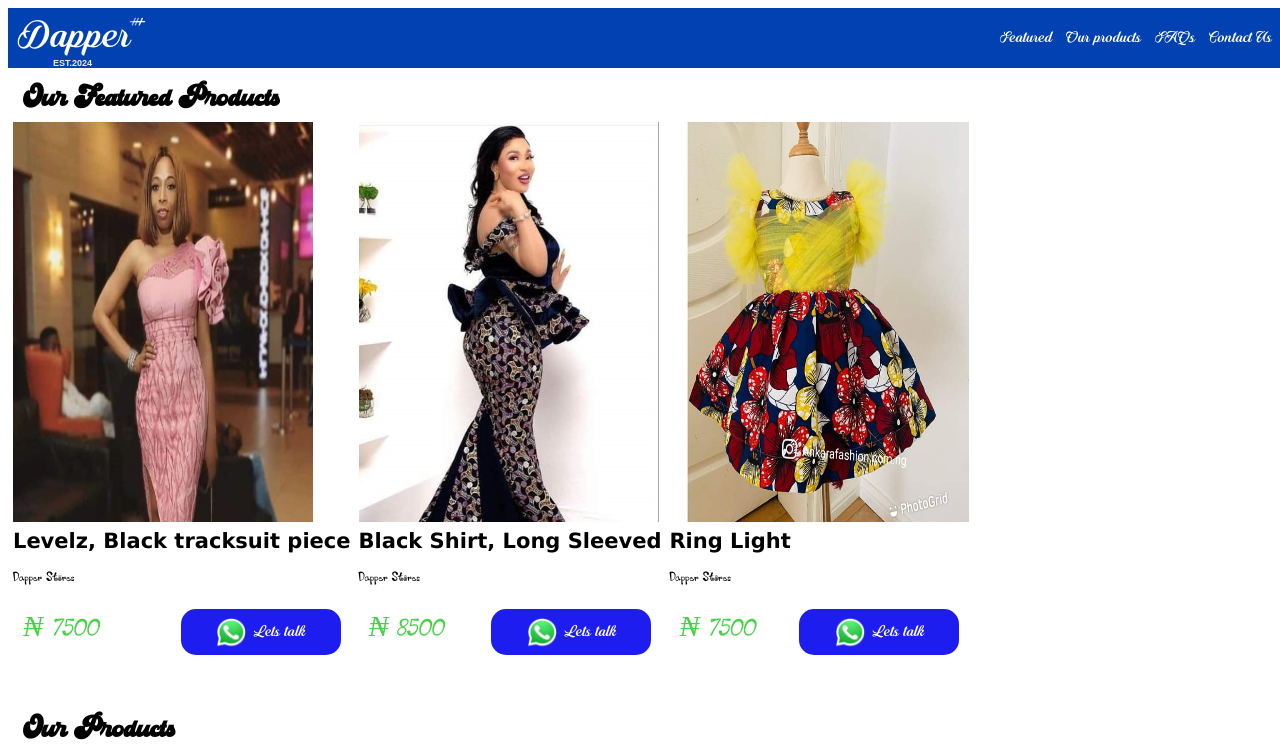
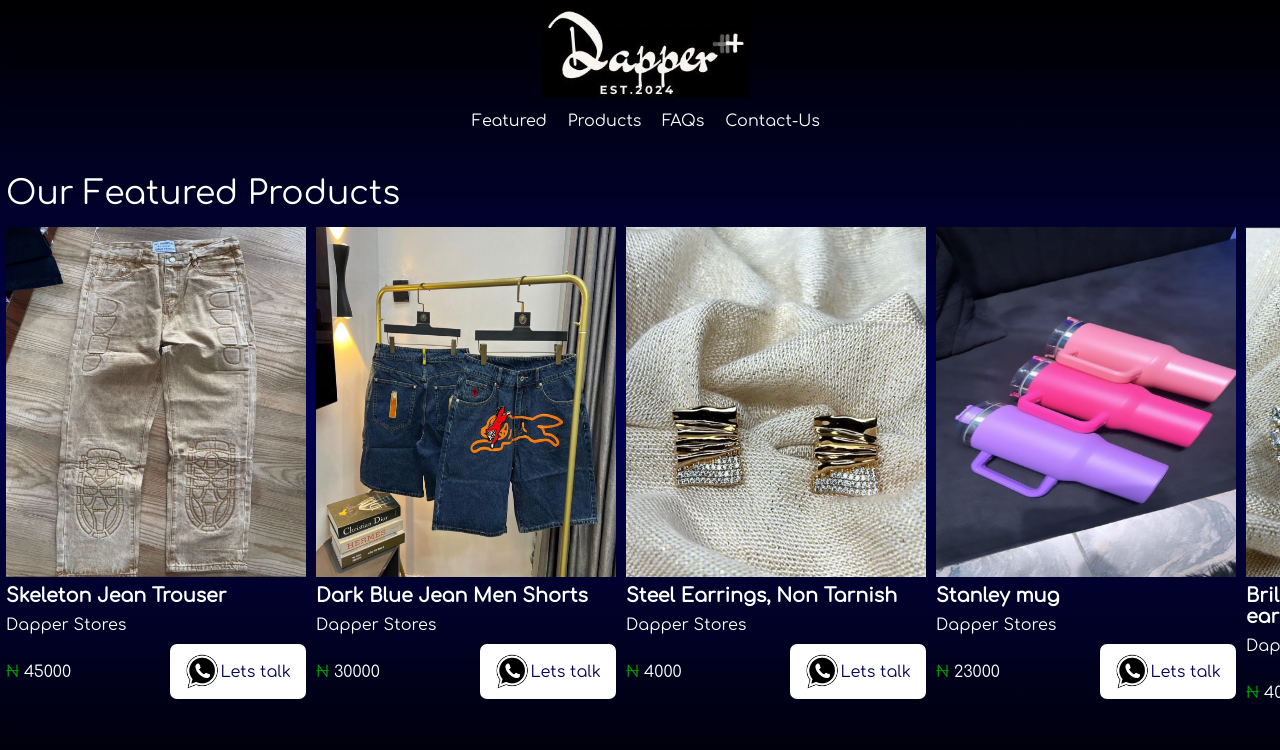
Before and after one commit to Riyanmakweng/dapper, a plain HTML site: page index.html in a window 1280 px wide. Shown: the top 750 px of the page. Drawn offline with Linux system fonts and the light colour scheme.

Commit message:
Add files via upload

```diff
--- a/index.html
+++ b/index.html
@@ -1,172 +1,131 @@
 <!DOCTYPE html>
 <html lang="en">
   <head>
-    <meta charset="UTF-8" />
-    <meta name="viewport" content="width=device-width, initial-scale=1.0" />
-    <title>Trey's Cars</title>
-    <link rel="stylesheet" href="styles.css" />
+    <meta charset="UTF-8"/>
+    <meta name="viewport" content="width=device-width, initial-scale=0.6">
+    <title>Dapper Store</title>
+    <link rel="stylesheet" href="styles.css"/>
   </head>
+
   <body>
-    <header class="header">
-      <!-- <div class="logo">
-        <img src="/imgs/dapper-logo.jpg" alt="" class="logo" />
-      </div> -->
+    <div class="header">
+      <div>
+        <img src="img/dapper-logo.jpg" alt="" class="logo" />
+      </div>
 
-      <div class="logo-clone">
-        <div class="logo-field">
-          <div class="dapper">Dapper</div>
-          <div class="plus1">&#x2b</div>
-          <div class="plus2">&#x2b</div>
-          <div class="plus3">&#x2b</div>
-          <div class="aside"> EST.2024</div>
+      <div class="nav">
+        <a href="#featured">Featured</a>
+        <a href="#normal">Products</a>
+        <a href="#faq">FAQs</a>
+        <a href="#contact">Contact-Us</a>
+      </div>
+    </div>
+    <main>
+      <section id="Featured">
+        <div class="intro">
+          Our Featured Products
+        </div>
+        <div class="container1">
+          <div class="card">
+            <img src="#" alt="" width="300px" height="350px" loading="lazy">
+            <p class="product-info">Black hand-made skirt and blouse</p>
+            <p class="seller">Dapper Stores</p>
+            <div class="price-talk">
+              <p class="price"><span class="naira">&#8358 </span>5000</p>
+              <a href="https://wa.link/rpjarh" class="buy" target="_blank">
+              <img src="img/pngwing.com (4).png" alt="" class="whatsapp-logo">
+              Lets talk</a>
             </div>
           </div>
 
-      <div class="nav">
-        <nav>
-          <a href="#featured">Featured</a>
-          <a href="#our-products">Our products</a>
-          <a href="#faqs">FAQs</a>
-          <a href="#Contact-us">Contact Us</a>
-        </nav>
-      </div>
-    </header>
-
-    <section id="featured">
-      <h2 class="intro">Our Featured Products</h2>
-
-      <div class="container">
           <div class="card">
-          <img src="imgs/car3.jpg" alt="" width="300px" height="400px" loading="lazy">
+            <img src="#" alt="" width="300px" height="350px" loading="lazy">
             <p class="product-info">Black hand-made skirt and blouse</p>
             <p class="seller">Dapper Stores</p>
             <div class="price-talk">
-            <p class="price">&#8358 5000</p>
+              <p class="price"><span class="naira">&#8358 </span>5000</p>
               <a href="https://wa.link/rpjarh" class="buy" target="_blank">
-            <img src="imgs/facebook-logo-facebook-logo-transparent-facebook-icon-transparent-free-free-png (1).png" alt="" class="whatsapp-logo">
+              <img src="img/pngwing.com (4).png" alt="" class="whatsapp-logo">
               Lets talk</a>
             </div>
           </div>
+        </div>
+        </section>
+      <section id="normal">
+        <div class="intro">
+          Our Other Products
+        </div>
+        <div class="container2">
           <div class="card">
-          <img src="imgs/car3.jpg" alt="" width="300px" height="400px">
+            <img src="#" alt="" width="300px" height="350px" loading="lazy">
             <p class="product-info">Black hand-made skirt and blouse</p>
             <p class="seller">Dapper Stores</p>
             <div class="price-talk">
-            <p class="price">&#8358 5000</p>
+              <p class="price"><span class="naira">&#8358 </span>5000</p>
               <a href="https://wa.link/rpjarh" class="buy" target="_blank">
-            <img src="imgs/facebook-logo-facebook-logo-transparent-facebook-icon-transparent-free-free-png (1).png" alt="" class="whatsapp-logo">
+              <img src="img/pngwing.com (4).png" alt="" class="whatsapp-logo">
               Lets talk</a>
             </div>
           </div>
-        <div class="card">
-          <img src="imgs/car3.jpg" alt="" width="300px" height="400px">
-          <p class="product-info">Black hand-made skirt and blouse</p>
-          <p class="seller">Dapper Stores</p>
-          <div class="price-talk">
-            <p class="price">&#8358 5000</p>
-          <a href="https://wa.link/rpjarh" class="buy" target="_blank">
-            <img src="imgs/facebook-logo-facebook-logo-transparent-facebook-icon-transparent-free-free-png (1).png" alt="" class="whatsapp-logo">
-            Lets talk</a>
-          </div>
         </div>
       </section>
-
-    <section id="our-products">
-      <h2 class="intro">Our Products</h2>
-
-      <div class="container our-products">
-        <div class="card">
-          <img src="imgs/car3.jpg" alt="" width="300px" height="400px">
-          <p class="product-info">Black hand-made skirt and blouse</p>
-          <p class="seller">Dapper Stores</p>
-          <div class="price-talk">
-            <p class="price">&#8358 5000</p>
-          <a href="https://wa.link/rpjarh" class="buy" target="_blank">
-            <img src="imgs/facebook-logo-facebook-logo-transparent-facebook-icon-transparent-free-free-png (1).png" alt="" class="whatsapp-logo">
-            Lets talk</a>
-          </div>
-        </div>
-        <div class="card">
-          <img src="imgs/car3.jpg" alt="" width="300px" height="400px">
-          <p class="product-info">Black hand-made skirt and blouse</p>
-          <p class="seller">Dapper Stores</p>
-          <div class="price-talk">
-            <p class="price">&#8358 5000</p>
-          <a href="https://wa.link/rpjarh" class="buy" target="_blank">
-            <img src="imgs/facebook-logo-facebook-logo-transparent-facebook-icon-transparent-free-free-png (1).png" alt="" class="whatsapp-logo">
-            Lets talk</a>
-          </div>
-        </div>
-        <div class="card">
-          <img src="imgs/car3.jpg" alt="" width="300px" height="400px">
-          <p class="product-info">Black hand-made skirt and blouse</p>
-          <p class="seller">Dapper Stores</p>
-          <div class="price-talk">
-            <p class="price">&#8358 5000</p>
-          <a href="https://wa.link/rpjarh" class="buy" target="_blank">
-            <img src="imgs/facebook-logo-facebook-logo-transparent-facebook-icon-transparent-free-free-png (1).png" alt="" class="whatsapp-logo">
-            Lets talk</a>
-          </div>
-        </div>
-    </section>
-
-    <section id="faqs">
+      <section id="faq">
 
         <div class="faqs">
-        <h3 class="faqs-intro">FAQs</h3>
+          <div class="intro">
+            FAQs
+          </div>
+
           <div class="question-box1">
             <p class="question question1">How to place an order?</p>
             <div class="arrow-box">
-            <img src="imgs/arrow_right.png" alt="" class="arrow1">
+              <img src="img/arrow_right.png" alt="" class="arrow1">
             </div>
           </div>
           <p class="answer answer1">You click the lets talk button and talk to Dapper on whatsapp while sending a picture of the product you want to order.</p>
+
           <div class="question-box2">
             <p class="question question2">How to pay for the product?</p>
             <div class="arrow-box">
-            <img src="imgs/arrow_right.png" alt="" class="arrow2">
+              <img src="img/arrow_right.png" alt="" class="arrow2">
             </div>
           </div>
           <p class="answer answer2">After clicking the lets talk button and talking to Dapper, we will direct you on the payment and delivery.</p>
+
           <div class="question-box3">
             <p class="question question3">How long does delivery take?</p>
             <div class="arrow-box">
-            <img src="imgs/arrow_right.png" alt="" class="arrow3">
+              <img src="img/arrow_right.png" alt="" class="arrow3">
             </div>
           </div>
           <p class="answer answer3">After clicking the lets talk button and talking to Dapper, we will tell you about the delivery time which is usually with 7 days.</p>
 
-
-
         </div>
 
       </section>
-
-
-
-    </main>
-
-    <footer id="Contact-us">
-      <p class="intro">Contact us on any of these platforms</p>
+      <section id="contact">
+        <div class="intro">
+          You can contact us on any of these platforms:
+        </div>
         <div class="contacts">
           <div>
-          <a href="https://www.instagram.com/_dapper.inc?igsh=cHM0ZXk4YXhiYzMw&utm_source=qr" target="_blank"><img src="imgs/pngwing.com (1).png" alt=""></a>
+            <a href="https://www.instagram.com/_dapper.inc?igsh=cHM0ZXk4YXhiYzMw&utm_source=qr" target="_blank"><img src="img/pngwing.com (1).png" alt=""></a>
           </div>
           <div>
-          <a href="https://wa.link/rpjarh" target="_blank"><img src="imgs/pngwing.com.png" alt=""></a>
+            <a href="https://wa.link/rpjarh" target="_blank"><img src="img/pngwing.com.png" alt=""></a>
           </div>
           <div>
-          <a href="https://www.facebook.com/profile.php?id=61563830686699&mibextid=LQQJ4d" target="_blank"><img src="imgs/facebook-logo-facebook-logo-transparent-facebook-icon-transparent-free-free-png (1).png" alt=""></a>
+            <a href="https://www.facebook.com/profile.php?id=61563830686699&mibextid=LQQJ4d" target="_blank"><img src="img/facebook-logo.png" alt=""></a>
           </div>
         </div>
+      </section>
+    </main>
 
     <br>
     <hr>
-      <div class="copyright">
-          <div>&gt;&gt;&gt; &copy; Powered by J-Tech &lt;&lt;&lt;</div>
-      </div>
+    <footer>
+      &lt;&lt;&lt; &copy;Powered by J Tech &gt;&gt;&gt; &nbsp;&nbsp;<a href="#">Back to Top</a>
     </footer>
-
 
     <script src="script.js"></script>
   </body>
--- a/script.js
+++ b/script.js
@@ -1,73 +1,147 @@
 "use strict";
 
 const product1 = {
-  img: "imgs/car2.jpg",
-  product_info: "Levelz, Black tracksuit piece",
-  price: 7500,
-  category: "clothes",
-  productNo: 1,
+  img: "img/mini-zirconia.jpg",
+  product_info: "Mini Zirconia set, Non tarnish",
+  price: 6000,
+  category: "jewelery",
   product_seller: "Dapper Stores",
   type: "featured",
 };
 
+const product8 = {
+  img: "img/crystal-earrings.jpg",
+  product_info: "Simple but elegant sey of crystal earrings, non tanish",
+  price: 4000,
+  category: "jewelery",
+  product_seller: "Dapper Stores",
+  type: "normal",
+};
+
 const product2 = {
-  img: "imgs/car3.jpg",
-  product_info: "Black Shirt, Long Sleeved",
-  price: 8500,
+  img: "img/steel-earrings.jpg",
+  product_info: "Steel Earrings, Non Tarnish",
+  price: 4000,
   category: "clothes",
-  productNo: 2,
+  product_seller: "Dapper Stores",
+  type: "normal",
+};
+
+const product3 = {
+  img: "img/steel-earrings1.jpg",
+  product_info: "Steel Earrings, Non Tarnish",
+  price: 4000,
+  category: "clothes",
   product_seller: "Dapper Stores",
   type: "featured",
 };
 
-const product3 = {
-  img: "imgs/car4.jpg",
-  product_info: "Ring Light",
-  price: 7500,
+const product4 = {
+  img: "img/stanley-mug.jpg",
+  product_info: "Stanley mug",
+  price: 23000,
+  category: "clothes",
+  product_seller: "Dapper Stores",
+  type: "featured",
+};
+
+const product5 = {
+  img: "img/black-jean-shorts.jpg",
+  product_info: "Black Jean Shorts",
+  price: 30000,
+  category: "clothes",
+  product_seller: "Dapper Stores",
+  type: "normal",
+};
+
+const product6 = {
+  img: "img/blue-jean-mens-short.jpg",
+  product_info: "Blue Jean Mens Shorts",
+  price: 30000,
+  category: "clothes",
+  productNo: 3,
+  product_seller: "Dapper Stores",
+  type: "normal",
+};
+
+const product7 = {
+  img: "img/brilliant-round-cut.jpg",
+  product_info: "Brilliant round cut Zirconia earrings",
+  price: 4000,
+  category: "jewelery",
+  product_seller: "Dapper Stores",
+  type: "featured",
+};
+
+const product9 = {
+  img: "img/dark-blue-jean-mens-short.jpg",
+  product_info: "Dark Blue Jean Men Shorts",
+  price: 30000,
   category: "clothes",
   productNo: 3,
   product_seller: "Dapper Stores",
   type: "featured",
 };
 
-const product4 = {
-  img: "imgs/car4.jpg",
-  product_info: "Ring Light",
-  price: 7500,
+const product10 = {
+  img: "img/long-blue-skeleton-jean-trouser.jpg",
+  product_info: "Long Blue Skeleton Jean Trouser",
+  price: 35000,
   category: "clothes",
   productNo: 3,
   product_seller: "Dapper Stores",
   type: "normal",
 };
-
-const product5 = {
-  img: "imgs/car4.jpg",
-  product_info: "Ring Light",
-  price: 7500,
+const product11 = {
+  img: "img/black-jean-trouser.jpg",
+  product_info: "Black Jean Trouser",
+  price: 30000,
+  category: "clothes",
+  productNo: 3,
+  product_seller: "Dapper Stores",
+  type: "featured",
+};
+const product12 = {
+  img: "img/blue-jean-trouser.jpg",
+  product_info: "Blue Jean Trouser",
+  price: 28000,
   category: "clothes",
   productNo: 3,
   product_seller: "Dapper Stores",
   type: "normal",
 };
-
-const product6 = {
-  img: "imgs/car4.jpg",
-  product_info: "Ring Light",
-  price: 7500,
+const product13 = {
+  img: "img/skeleton-jean-trouser.jpg",
+  product_info: "Skeleton Jean Trouser",
+  price: 45000,
   category: "clothes",
   productNo: 3,
   product_seller: "Dapper Stores",
-  type: "normal",
+  type: "featured",
 };
 
-const products = [product1, product2, product3, product4, product5, product6];
+const products = [
+  product13,
+  product9,
+  product3,
+  product4,
+  product5,
+  product6,
+  product7,
+  product8,
+  product2,
+  product10,
+  product11,
+  product12,
+  product1,
+];
 
 const featuredProduct = products.filter((pro) => pro.type === "featured");
 const ourProduct = products.filter((pro) => pro.type === "normal");
 
 // Select Elements
-const featuredProducts = document.querySelector(".container");
-const ourProducts = document.querySelector(".our-products");
+const featuredProducts = document.querySelector(".container1");
+const ourProducts = document.querySelector(".container2");
 
 const question = document.querySelectorAll(".question");
 const question1 = document.querySelector(".question-box1");
@@ -87,15 +161,14 @@ const displayFeaturedProduct = function () {
     featuredProducts.insertAdjacentHTML(
       "beforeend",
       `<div class="card">
-          <img src="${product.img}" alt="" width="300px" height="400px" loading="lazy" >
+            <img src="${product.img}" alt="" width="300px" height="350px" loading="lazy">
             <p class="product-info">${product.product_info}</p>
             <p class="seller">${product.product_seller}</p>
             <div class="price-talk">
-            <p class="price">&#8358 ${product.price}</p>
+              <p class="price"><span class="naira">&#8358 </span>${product.price}</p>
               <a href="https://wa.link/rpjarh" class="buy" target="_blank">
-            <img src="imgs/pngwing.com.png" alt="" class="whatsapp-logo">
-            Lets talk
-            </a>
+              <img src="img/pngwing.com (4).png" alt="" class="whatsapp-logo">
+              Lets talk</a>
             </div>
           </div>`
     );
@@ -108,15 +181,14 @@ const displayOurProduct = function () {
     ourProducts.insertAdjacentHTML(
       "beforeend",
       `<div class="card">
-          <img src="${product.img}" alt="" class='image' width="300px" height="400px" loading="lazy">
+            <img src="${product.img}" alt="" width="300px" height="350px" loading="lazy">
             <p class="product-info">${product.product_info}</p>
             <p class="seller">${product.product_seller}</p>
             <div class="price-talk">
-            <p class="price">&#8358 ${product.price}</p>
+              <p class="price"><span class="naira">&#8358 </span>${product.price}</p>
               <a href="https://wa.link/rpjarh" class="buy" target="_blank">
-            <img src="imgs/pngwing.com.png" alt="" class="whatsapp-logo">
-            Lets talk
-            </a>
+              <img src="img/pngwing.com (4).png" alt="" class="whatsapp-logo">
+              Lets talk</a>
             </div>
           </div>`
     );
--- a/styles.css
+++ b/styles.css
@@ -1,211 +1,146 @@
 @font-face {
-  font-family: myFont;
-  src: url(fonts/main.sty.ttf);
+  font-family: simply-mono;
+  src: url(fonts/SimplyMono-Book.ttf);
 }
 
 @font-face {
-  font-family: ranchino;
-  src: url(fonts/ranchino.otf);
+  font-family: comfortaa;
+  src: url(fonts/Comfortaa-Regular.ttf);
 }
 
-@font-face {
-  font-family: curly;
-  src: url(fonts/Curly.ttf);
-}
-
+body,
 html {
-  margin: none;
-}
-* {
-  font-family: curly;
-  color: black;
-  margin: none;
-}
-
-body {
-  margin: none;
+  margin: 0;
+  padding: 3px;
+  width: 100%;
+  height: 100%;
+  background: linear-gradient(to bottom, black, rgb(1, 1, 83), black);
+  color: white;
+  font-family: comfortaa;
 }
 
 .header {
   display: flex;
+  justify-content: center;
   align-items: center;
-  justify-content: space-between;
-  background-color: rgb(1, 65, 177);
-  padding: 5px 10px;
-  width: 100%;
+  flex-direction: column;
 }
 
-.logo-field {
-  position: relative;
-  height: 50px;
-}
-
-.dapper {
-  color: white;
-  font-size: 2.5rem;
-  font-family: ranchino;
-  position: absolute;
-}
-
-.plus1 {
-  font-family: ranchino;
-  position: absolute;
-  color: rgba(255, 255, 255, 0.627);
-  top: -10px;
-  left: 110px;
-  font-size: 2rem;
-}
-
-.plus2 {
-  font-family: ranchino;
-  position: absolute;
-  color: rgba(255, 255, 255, 0.627);
-  top: -10px;
-  left: 113px;
-  font-size: 2rem;
-}
-.plus3 {
-  font-family: ranchino;
-  position: absolute;
-  color: white;
-  top: -10px;
-  left: 117px;
-  font-size: 2rem;
-}
-
-.aside {
-  font-family: sans-serif;
-  position: absolute;
-  color: rgb(239, 236, 236);
-  font-weight: 700;
-  font-size: 9px;
-  bottom: -5px;
-  left: 35px;
+.logo {
+  width: 13em;
+  display: inline-block;
 }
 
 .nav {
-  display: inline-block;
+  margin: 10px 0 20px 0;
 }
 
-.logo {
-  display: inline-block;
-  height: 54px;
+.nav a {
+  color: white;
+  text-decoration: none;
+  margin: 0 8px;
 }
 
-a {
-  margin-right: 10px;
-  color: white;
-  font-size: 1rem;
-  text-decoration: none;
-  font-weight: 400;
-  font-family: ranchino;
+.intro {
+  font-size: 33px;
+  margin: 25px 0 15px 0;
+  display: block;
 }
 
-#featured,
-#our-products {
-  margin: 5px 0 30px 0;
-  padding: 5px;
+.container1,
+.container2 {
+  display: flex;
+  flex-direction: row;
+  overflow: scroll;
 }
 
-.container {
+.container1,
+.container2 {
   display: flex;
   flex-direction: row;
   margin: 10px 0 auto 0;
   overflow-x: scroll;
+  overflow-y: visible;
 }
 
-.container::-webkit-scrollbar {
+.container1::-webkit-scrollbar,
+.container2::-webkit-scrollbar {
   height: 5px;
 }
 
-.container::-webkit-scrollbar-thumb {
+.container1::-webkit-scrollbar-thumb,
+.container2::-webkit-scrollbar-thumb {
   background: rgba(70, 70, 70, 0.444);
 }
 
-.intro,
-.faqs-intro {
-  font-family: myFont;
-  font-size: 1.5rem;
-  font-weight: 400px;
-  margin: 10px;
-}
-
 .card {
-  margin: 0 8px 10px 0;
+  display: flex;
+  flex-direction: column;
+  margin: 0 10px 20px 0;
 }
 
 .product-info {
+  font-weight: 700;
+  font-size: larger;
+  white-space: wrap;
+  margin: 8px 0 10px 0;
+}
+
+.seller {
   margin: 0 0 10px 0;
-  font-weight: 600;
-  font-size: 21px;
-  font-family: Verdana;
-  text-wrap: wrap;
+}
+
+.price {
+  font-weight: 500;
+  display: inline-block;
 }
 
 .price-talk {
   display: flex;
   justify-content: space-between;
   align-items: center;
+  width: 300px;
 }
 
-.price {
-  display: inline-block;
-  margin: 5px 20px 10px 10px;
-  font-weight: 300;
-  font-style: oblique;
-  font-size: 30px;
-  color: rgba(22, 197, 22, 0.788);
+.naira {
+  color: rgb(1, 157, 1);
+}
+
+.whatsapp-logo {
+  width: 35px;
 }
 
 .buy {
+  background-color: white;
+  color: rgb(1, 1, 83);
+  text-decoration: none;
+  padding: 10px 15px;
   display: flex;
-  background-color: rgba(24, 24, 240, 0.977);
-  color: white;
-  border-radius: 15px;
-  width: 60px;
-  height: 30px;
-  border: none;
-  padding: 8px 50px 8px 50px;
-  white-space: nowrap;
   justify-content: center;
   align-items: center;
-  gap: 0.5rem;
-}
-
-.buy:hover {
-  background-color: white;
-  color: rgba(24, 24, 240, 0.977);
-  transition: 0.5s;
-  border: 1px solid rgba(24, 24, 240, 0.977);
-}
-
-.whatsapp-logo {
-  width: 30px;
+  width: fit-content;
+  border-radius: 7px;
 }
 
 .contacts {
   display: flex;
   flex-direction: row;
-  justify-content: center;
+  justify-content: space-around;
+  align-items: center;
 }
 
 .contacts div a img {
   width: 100%;
-  max-width: 200px;
+  max-width: 150px;
 }
 
-.copyright {
-  display: flex;
-  align-items: center;
-  justify-content: center;
+.faqs {
+  margin-bottom: 20px;
 }
 
-.faqs-intro {
-  letter-spacing: 5px;
-}
 .question {
-  font-size: 40px;
-  margin: 5px 0 0 0;
+  font-size: 28px;
+  margin: 5px 0 7px 0;
   white-space: nowrap;
 }
 
@@ -218,26 +153,20 @@ a {
   display: none;
 }
 
-/* h3 {
-  font-size: 40px;
-  margin: 0 0 10px 0;
-  font-weight: 600;
-  font-style: normal;
-} */
-
 .question-box1,
 .question-box2,
 .question-box3 {
-  background-color: aliceblue;
+  color: white;
   display: flex;
   justify-content: space-between;
   align-items: center;
+  cursor: pointer;
 }
 
 .arrow-box {
-  width: 25px;
+  width: 30px;
   background-color: white;
-  border-radius: 50%;
+  border-radius: 20px;
   padding: 5px;
   margin: 0 10px 0 0;
 }
@@ -255,25 +184,23 @@ a {
   transition: 0.15s;
 }
 
-@media (max-width: 480px) {
+footer {
+  display: flex;
+  justify-content: center;
+  align-items: center;
+}
+
+.contacts {
+  padding: 20px 0 0 0;
+}
+
+footer a {
+  color: white;
+  text-decoration: none;
+}
+
+@media (max-width: 480) {
   .header {
-    display: flex;
-    flex-direction: column;
-    justify-content: center;
-    align-items: center;
-    position: relative;
-    height: 70px;
-  }
-  .logo-field {
-    position: absolute;
-    left: 40%;
-    top: 2px;
-  }
-  .nav {
-    position: absolute;
-    bottom: 1px;
-  }
-  .intro {
-    text-align: center;
+    align-items: start;
   }
 }
```
Also changed, not shown: img/IMG-20240815-WA0026.jpg (added), img/IMG-20240815-WA0029.jpg (added), img/IMG-20240815-WA0030.jpg (added), img/IMG-20240815-WA0031.jpg (added), img/black-jean-shorts.jpg (added), img/black-jean-trouser.jpg (added), img/blue-jean-mens-short.jpg (added), img/blue-jean-trouser.jpg (added), img/brilliant-round-cut.jpg (added), img/crystal-earrings.jpg (added), img/dark-blue-jean-mens-short.jpg (added), img/long-blue-skeleton-jean-trouser.jpg (added), img/mini-zirconia.jpg (added), img/skeleton-jean-trouser.jpg (added), 3 more files. Lines whose indentation alone changed are shown as unchanged.
